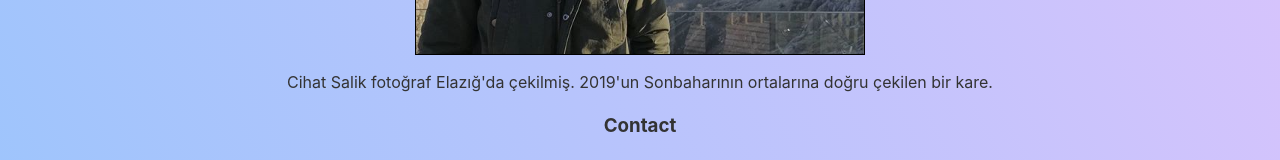
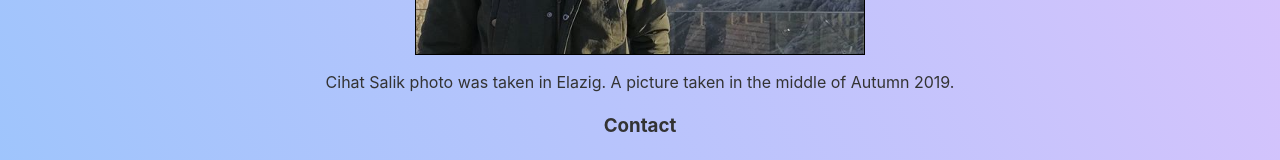
Before and after one commit to cetindev/blog, a website: page index.html in a window 1280 px wide. Shown: the part 516-676 px from the top of the page. Drawn offline with nearby package versions, Linux system fonts and the light colour scheme.

Commit message:
completed project

```diff
--- a/index.html
+++ b/index.html
@@ -35,7 +35,7 @@
     <figure id="img-div">
       <img id="img" src="img/Ek Açıklama 2020-06-22 150515.png" alt="Cihat SALİK'in bir fotoğrafı">
       <figcaption id="img-caption">
-        Cihat Salik fotoğraf Elazığ'da çekilmiş. 2019'un Sonbaharının ortalarına doğru çekilen bir kare.
+        Cihat Salik photo was taken in Elazig. A picture taken in the middle of Autumn 2019.
       </figcaption>
     </figure>
     <h3 class="share-title">Contact</h3>
```
